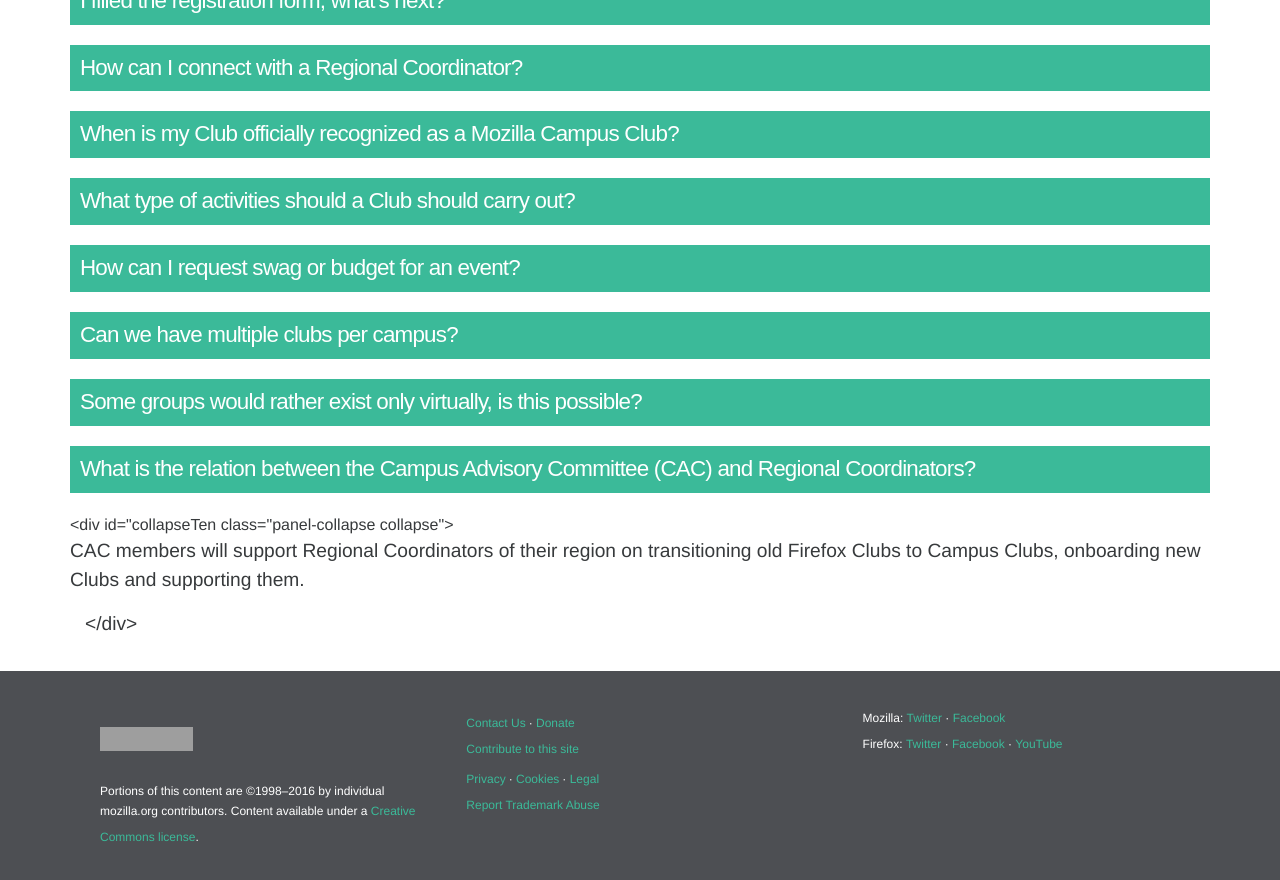
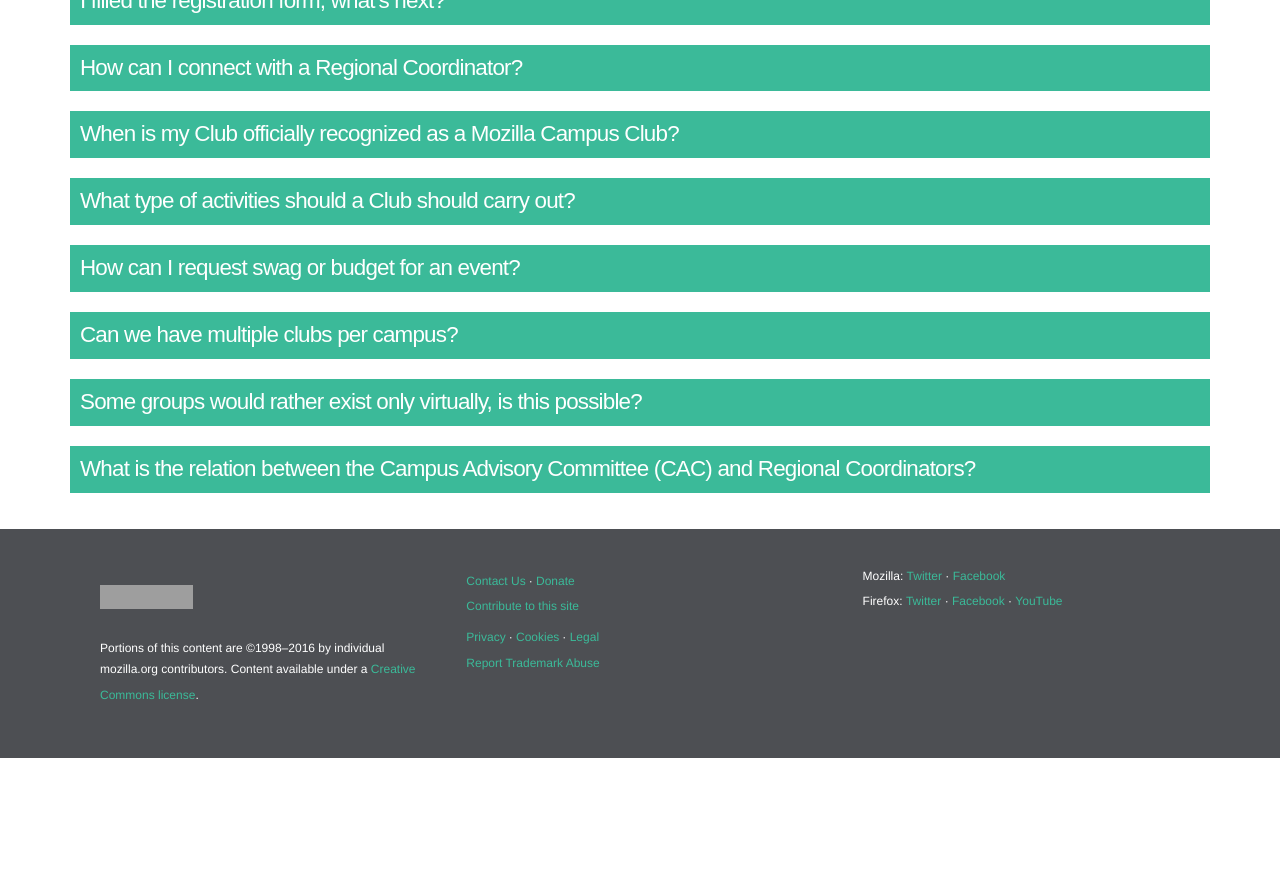
Before and after one commit to mozilla/mozilla-campus-clubs, a Jekyll site: the page built from _pages/faq.md, in a window 1280 px wide and 900 px high, scrolled down 762 px. Shown: the top 880 px of the window. Built offline with Jekyll 4.4.1, drawn with Linux system fonts in a browser that asks for light colours; some web fonts are replaced; after the commit the page ends 1520 px from its top, so only the background shows below that; grey boxes are pictures that could not be loaded.

Commit message:
Typo correction
Corrected the typo on Line 181

```diff
--- a/_pages/faq.md
+++ b/_pages/faq.md
@@ -178,7 +178,7 @@ ref: faq
                         <a data-toggle="collapse" data-parent="#accordion" href="#collapseTen">What is the relation between the Campus Advisory Committee (CAC) and Regional Coordinators?</a>
                     </h4>
                 </div>
-                <div id="collapseTen class="panel-collapse collapse">
+                <div id="collapseTen" class="panel-collapse collapse">
                     <div class="panel-body">
                         <p>
                         CAC members will support Regional Coordinators of their region on transitioning old Firefox Clubs to Campus Clubs, onboarding new Clubs and supporting them.
```
